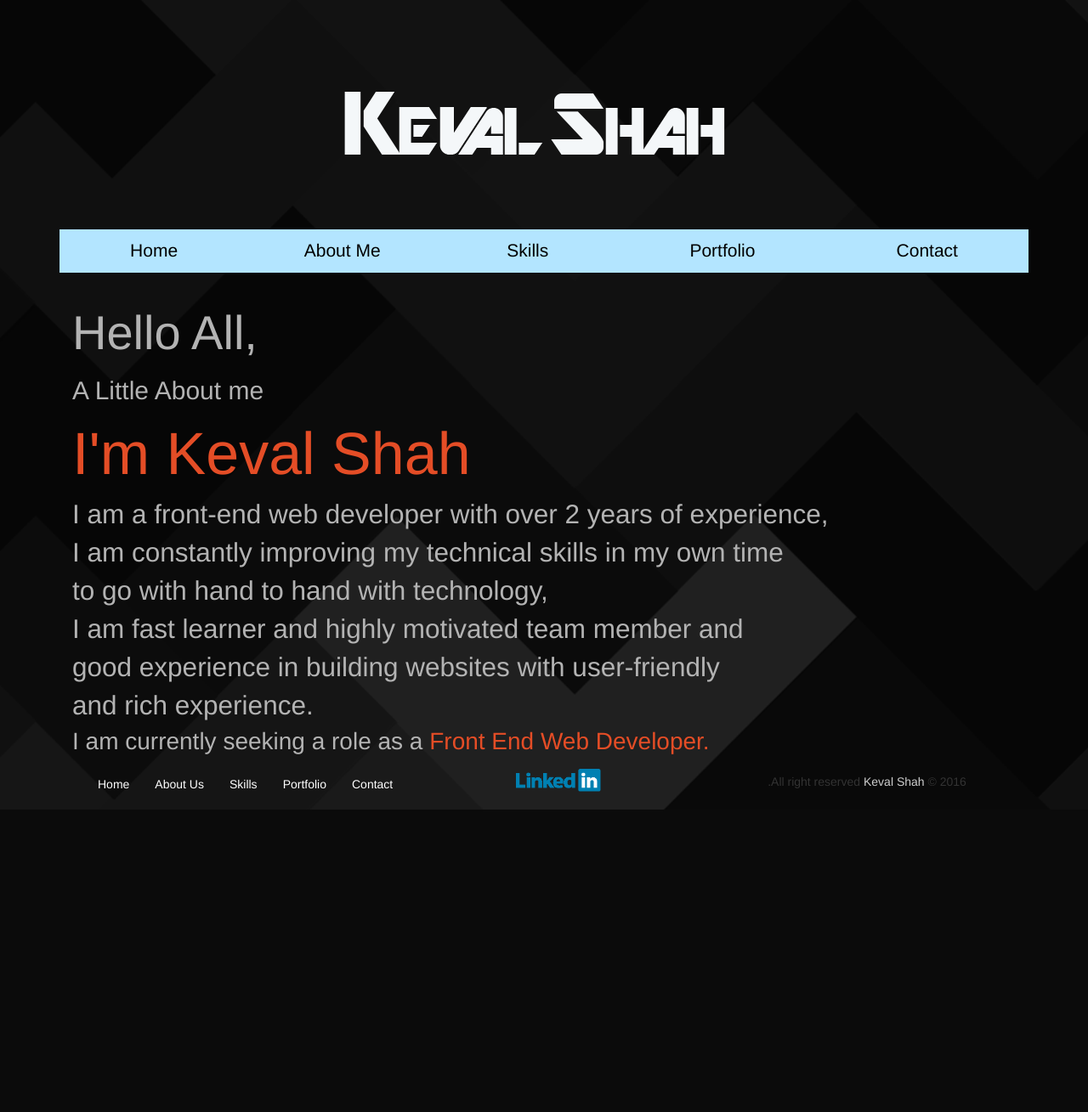
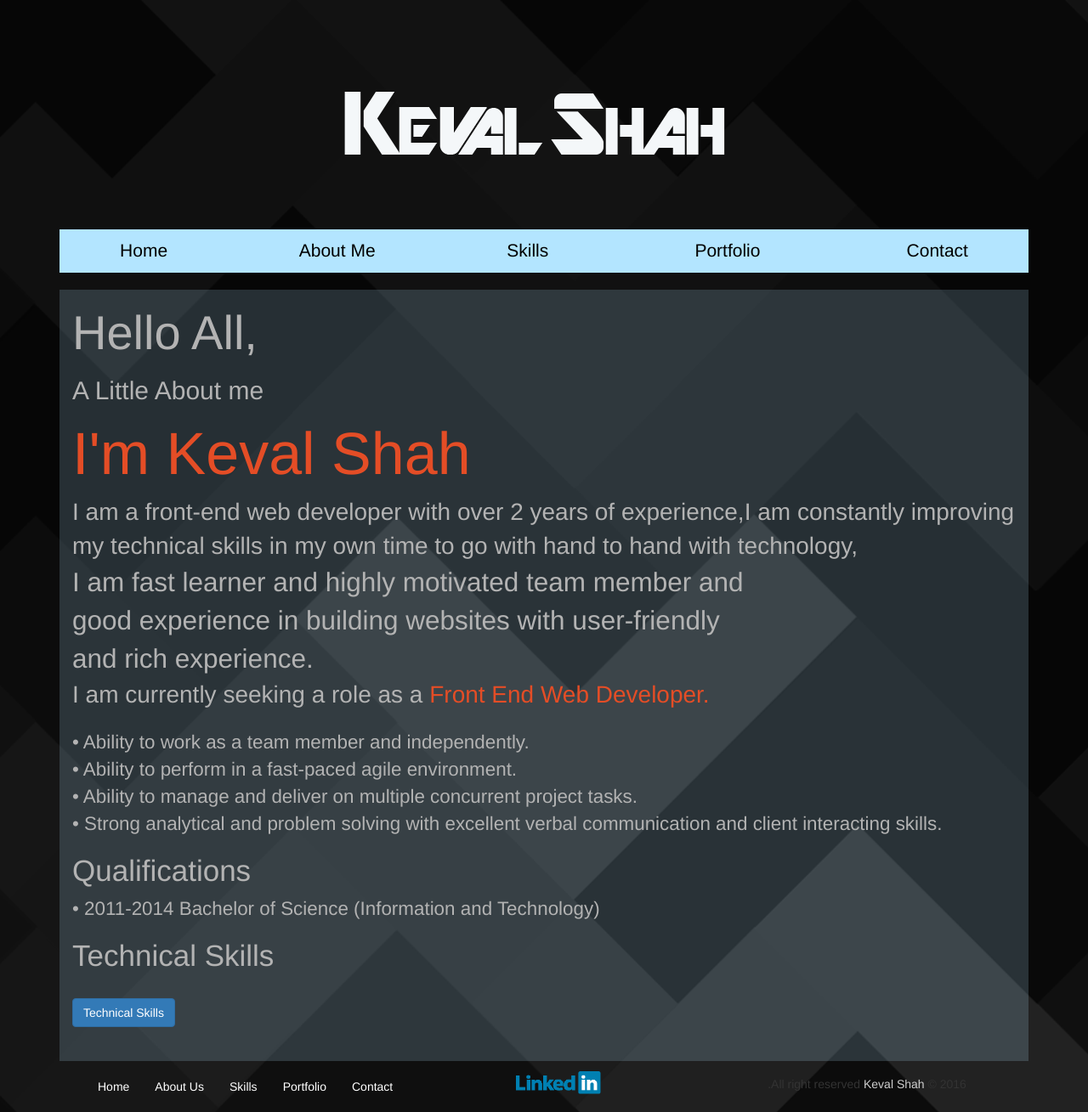
Before and after one commit to kevalvshah/kevalshah.info, a PHP site: page /about-me.php in a window 1280 px wide. Shown: the whole page at 85% size. Before the commit the page ends 953 px from the top, so only its background shows below. Run offline with PHP 8.4, Linux system fonts and the light colour scheme; some libraries are stand-ins or nearby versions.

Commit message:
completed about-me and contact-me page

```diff
--- a/about-me.php
+++ b/about-me.php
@@ -1,22 +1,48 @@
 <?php include "tpl-files/header.tpl.php";
 ?>
 	<!-- <div class="jumbotron" >	 -->
-		<div class="container" id="about-me" >
+		<div class="container-fluid" id="about-me" >
 				<div>
 					<h1>Hello All,</h1>
 					<h2>A Little About me</h2>
 					<h2 style="font-size:5em;color:#e44d26;">I'm Keval Shah</h2>
-					<p>I am a front-end web developer with over 2 years of experience,</p>
-					<p>I am constantly improving my technical skills in my own time</p>
-					<p>to go with hand to hand with technology,</p>
+					<p style="font-size:2em;">I am a front-end web developer with over 2 years of experience,I am constantly improving my technical skills in my own time to go with hand to hand with technology,</p>
 					<p>I am fast learner and highly motivated team member and</p>
 					<p>good experience in building websites with user-friendly</p>
 					<p>and rich experience.</p>
 					<p style="font-size:2em;">I am currently seeking a role as a <span style="color:#e44d26;">Front End Web Developer.</span></p>
 				</div>
-				<div>
-					<div></div>
+				<div class="clear"></div>
+				<div class="clear"></div>
+
+				<div style="margin-top:10px;">
+					<p style="font-size:1.6em;">
+					• Ability to work as a team member and independently.
+					</p>
+					<p style="font-size:1.6em;">
+					• Ability to perform in a fast-paced agile environment.
+					</p>
+					<p style="font-size:1.6em;">
+					• Ability to manage and deliver on multiple concurrent project tasks.
+					</p>
+					<p style="font-size:1.6em;">
+					• Strong analytical and problem solving with excellent verbal communication and client interacting skills.
+					</p>
+
 				</div>
+				<div style="margin-top:20px;">
+					<h1 style="font-size:2.5em;">Qualifications</h1>
+					<p style="font-size:1.6em;">
+							• 2011-2014 Bachelor of Science (Information and Technology)
+					</p>
+				</div>
+				<div class="about-skills" >
+					<h1 style="font-size:2.5em;">Technical Skills</h1>
+					<div style="margin-bottom:20px;">
+						<a href="skills.php"><button class="btn btn-primary" style="margin-top:20px;margin-bottom:20px;">Technical Skills</button></a>
+					</div>
+				</div>
+
 		</div>
 	</div>
 <?php include "tpl-files/footer.tpl.php";
--- a/css/style.css
+++ b/css/style.css
@@ -50,8 +50,9 @@ body{
 	background-color: #e5f6ff;
 	border-radius: 0px;
 }
-.nav-pills > li + li {
-  margin-left: 0px;
+#nav-head {
+  /*margin-left: 20px;*/
+
 }
 .nav-pills > li > a > .badge {
   margin-left: 0px;
@@ -103,6 +104,7 @@ body{
 /*--------< index.php Ends >-------- */
 
 /*--------< About-me.php Starts >-------- */
+#about-me {background-image: url(../images/about-me/background.png);}
 #about-me  h1 {
 	font-size: 4em;
 }
@@ -117,3 +119,14 @@ body{
 
 
 /*--------< About-me.php Ends >-------- */
+/*--------< Skills.php Starts >-------- */
+/*--------< Skills.php Ends >-------- */
+/*--------< Portfolio.php Starts >-------- */
+/*--------< Portfolio.php Ends >-------- */
+/*--------< Contact.php Starts >-------- */
+.contact{
+	font-size: 1.8em;
+	color:#ccc;
+}
+
+/*--------< Contact.php Ends >-------- */
--- a/tpl-files/header.tpl.php
+++ b/tpl-files/header.tpl.php
@@ -20,7 +20,7 @@
 		<div id="clear"></div>
 		<div id="nav-head">
 			<nav class="navbar navbar-static-top">
-				<div class="container">
+				<div class="container-fluid"style="padding-left:0px;padding-right:0px;">
                     <button type="button" class="navbar-toggle" data-toggle="collapse" data-target="#myNavbar" style="border:1px solid #cfcfcf">
 							<span class="icon-bar" style="border:1px solid#cfcfcf"></span>
 							<span class="icon-bar" style="border:1px solid#cfcfcf"></span>
@@ -28,12 +28,12 @@
                     </button>
 
                     <div class="collapse navbar-collapse" id="myNavbar">
-                        <ul class="nav  nav-justified nav-pills navbar-static-top" >
+                        <ul class="nav  nav-justified nav-pills navbar-static-top" style="padding-left:0px;" >
                             <li><a href="index.php" style="padding-left:0px;" ><span>Home</span></a></li>
                             <li><a href="about-me.php"><span>About Me</span></a></li>
                             <li><a href="skills.php"><span>Skills</span></a></li>
                             <li><a href="portfolio.php"><span>Portfolio</span></a></li>
-                            <li><a href="contact.php" style="margin-right:15px;"><span>Contact</span></a></li>
+                            <li><a href="contact.php" style="margin-right:0px;padding-right:0px;"><span>Contact</span></a></li>
                         </ul>
                     </div>
 				</div>
```
Also changed, not shown: contact.php (+8 -5 lines), images/about-me/86635.png (added), images/about-me/Light.png (added), images/about-me/Rose-1.png (added), images/about-me/Rose.png (added), images/about-me/backgroun.png (added), images/about-me/background-image.png (added), images/about-me/background.png (added).
